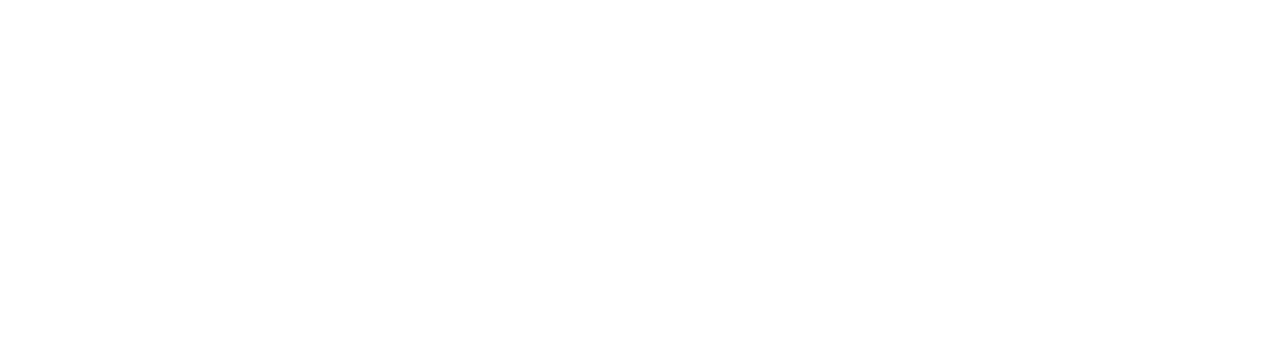
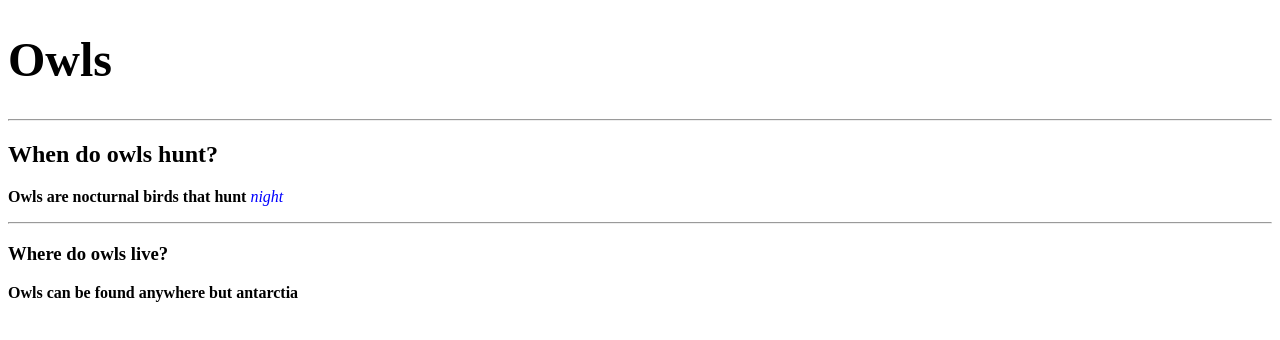
Before and after one commit to RobTheG0D/Your-website-project-name, a plain HTML site: page index.html in a window 1280 px wide. Drawn offline with Linux system fonts and the light colour scheme.

Commit message:
Update index.html

```diff
--- a/index.html
+++ b/index.html
@@ -1,10 +1,23 @@
-<!doctype html>
+<!DOCTYPE html>
 <html>
 <head>
 <meta charset="utf-8">
-<title>Untitled Document</title>
+<title>HTML 1</title>
+	<style>
+	i{
+		color:blue;
+		}
+
+	</style>
 </head>
 
 <body>
+	<h1 style="font-size:300%;">Owls</h1>
+<hr>
+	<h2 title="I'm a header">When do owls hunt?</h2>
+	<p><strong>Owls are nocturnal birds that hunt</strong> <i>night</i></p>
+	<hr>
+<h3>Where do owls live?</h3>
+	<p><b>Owls can be found anywhere but antarctia</b></p>
 </body>
 </html>
```
